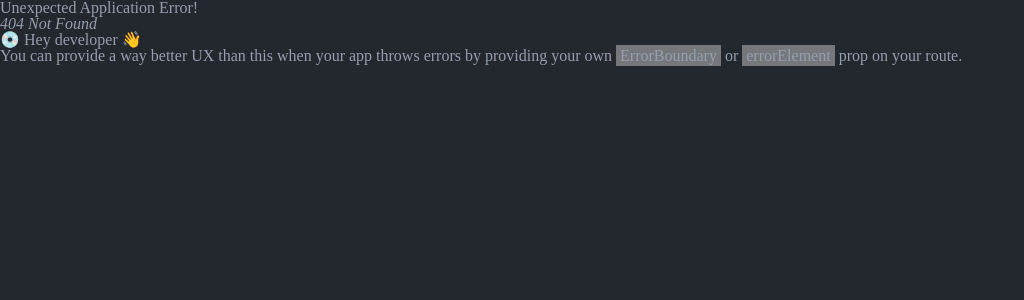
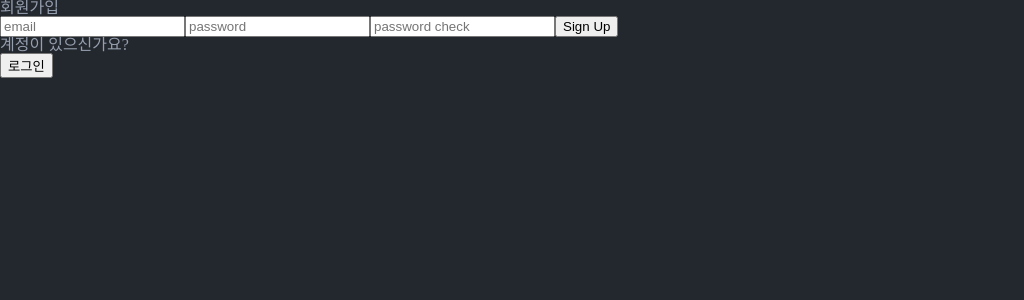
Before and after one commit to YoonKeumJae/AIng, a React (Vite) app: page /sign-up in a window 1280 px wide. Before the commit this address had no page. Shown: the top 300 px of the page, without its empty margins (0-1024 px from the left). Built offline with nearby package versions, Linux system fonts and the light colour scheme; no server answers.

Commit message:
Firebase auth connected

```diff
--- a/firebase.js
+++ b/firebase.js
@@ -1,17 +1,23 @@
 // Import the functions you need from the SDKs you need
 import { initializeApp } from "firebase/app";
+import { getAuth } from "firebase/auth";
+import { getFirestore } from "firebase/firestore";
 // TODO: Add SDKs for Firebase products that you want to use
 // https://firebase.google.com/docs/web/setup#available-libraries
 
 // Your web app's Firebase configuration
 const firebaseConfig = {
-  apiKey: import.meta.env.FIREBASE_APIKEY,
-  authDomain: import.meta.env.FIREBASE_AUTHDOMAIN,
-  projectId: import.meta.env.FIREBASE_PROJECTID,
-  storageBucket: import.meta.env.FIREBASE_STORAGEBUCKET,
-  messagingSenderId: import.meta.env.FIREBASE_MESSAGINGSENDERID,
-  appId: import.meta.env.FIREBASE_APPID
+  apiKey: import.meta.env.VITE_FIREBASE_APIKEY,
+  authDomain: import.meta.env.VITE_FIREBASE_AUTHDOMAIN,
+  projectId: import.meta.env.VITE_FIREBASE_PROJECTID,
+  storageBucket: import.meta.env.VITE_FIREBASE_STORAGEBUCKET,
+  messagingSenderId: import.meta.env.VITE_FIREBASE_MESSAGINGSENDERID,
+  appId: import.meta.env.VITE_FIREBASE_APPID,
 };
+// Initialize Firebase
+const app = initializeApp(firebaseConfig);
 
-// Initialize Firebase
-export const app = initializeApp(firebaseConfig);
+export const auth = getAuth(app);
+export const db = getFirestore(app);
+
+//TODO: firebase auth setting
--- a/src/App.jsx
+++ b/src/App.jsx
@@ -5,6 +5,10 @@ import Notice from "@pages/Notice";
 import Calendar from "@pages/Calendar";
 import Gallery from "@pages/Gallery";
 import Home from "@pages/Home";
+import SignIn from "@pages/auth/SignIn";
+import SignUp from "@pages/auth/SignUp";
+import URPLayout from "@pages/URP/URPLayout";
+import ProtectRouter from "@routes/ProtectRouter";
 import GlobalStyle from "./GlobalStyle";
 
 function App() {
@@ -35,6 +39,22 @@ function App() {
         },
       ],
     },
+    {
+      path: "/URP",
+      element: (
+        <ProtectRouter>
+          <URPLayout />
+        </ProtectRouter>
+      ),
+    },
+    {
+      path: "/sign-in",
+      element: <SignIn />,
+    },
+    {
+      path: "/sign-up",
+      element: <SignUp />,
+    },
   ]);
 
   return (
--- /dev/null
+++ b/src/pages/URP/URPLayout.jsx
@@ -0,0 +1,9 @@
+const URPLayout = () => {
+    return (
+        <div>
+
+        </div>
+    );
+};
+
+export default URPLayout;
--- /dev/null
+++ b/src/pages/auth/SignIn.jsx
@@ -0,0 +1,26 @@
+import { useNavigate } from "react-router-dom";
+
+const SignIn = () => {
+  const navigate = useNavigate();
+
+  const onClickSignUp = () => {
+    navigate("/sign-up");
+  };
+
+  return (
+    <div>
+      <form>
+        <input type="text" placeholder="email" />
+        <input type="password" placeholder="password" />
+        <button type="submit">Sign In</button>
+        <button type="button">Google</button>
+      </form>
+      <div>
+        <div>계정이 없으신가요?</div>
+        <button onClick={onClickSignUp}>회원가입</button>
+      </div>
+    </div>
+  );
+};
+
+export default SignIn;
--- /dev/null
+++ b/src/pages/auth/SignUp.jsx
@@ -0,0 +1,26 @@
+import { useNavigate } from "react-router-dom";
+
+const SignUp = () => {
+  const navigate = useNavigate();
+
+  const onClickSignIn = () => {
+    navigate("/sign-in");
+  };
+  return (
+    <div>
+      회원가입
+      <form>
+        <input type="text" placeholder="email" />
+        <input type="password" placeholder="password" />
+        <input type="password" placeholder="password check" />
+        <button type="submit">Sign Up</button>
+      </form>
+      <div>
+        <div>계정이 있으신가요?</div>
+        <button onClick={onClickSignIn}>로그인</button>
+      </div>
+    </div>
+  );
+};
+
+export default SignUp;
--- /dev/null
+++ b/src/routes/ProtectRouter.jsx
@@ -0,0 +1,12 @@
+import { auth } from "../../firebase";
+import { Navigate } from "react-router-dom";
+
+const ProtectRouter = ({ children }) => {
+  const user = auth.currentUser;
+  if (!user) {
+    return <Navigate to="/sign-in" />;
+  }
+  return children;
+};
+
+export default ProtectRouter;
--- a/vite.config.js
+++ b/vite.config.js
@@ -15,6 +15,7 @@ export default defineConfig({
       "@components": path.resolve(__dirname, "src/components"),
       "@pages": path.resolve(__dirname, "src/pages"),
       "@hooks": path.resolve(__dirname, "src/hooks"),
+      "@routes": path.resolve(__dirname, "src/routes"),
     },
   },
 });
```
